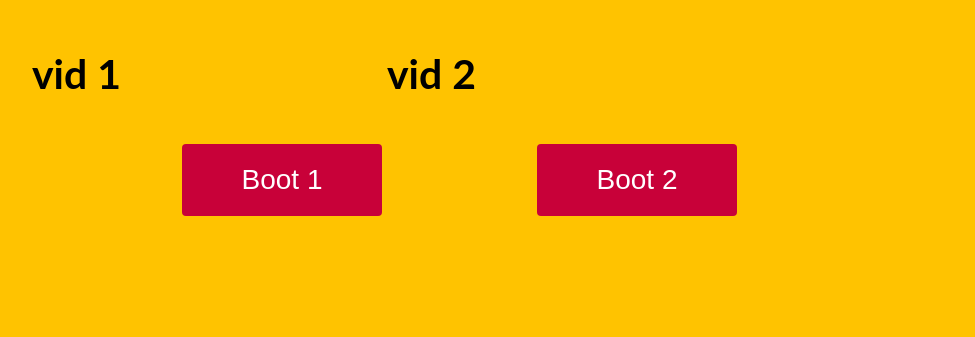
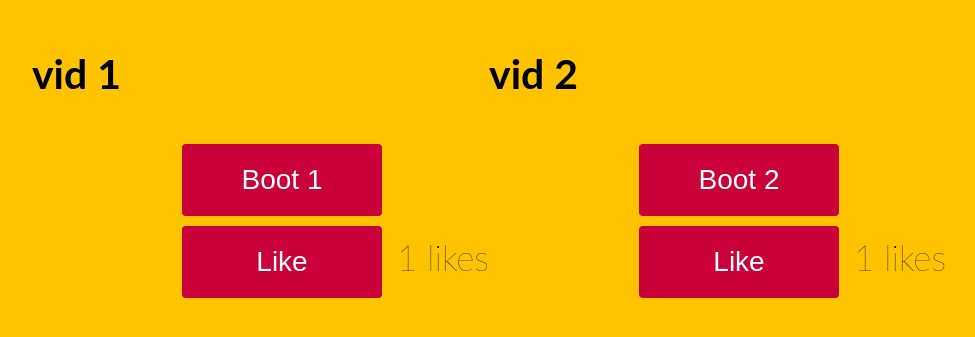
Before and after one commit to cassandralem/calgilcass, a Python web app: template templates/home.html in a window 1280 px wide. Shown: the top 337 px of the page, without its empty margins (126-1101 px from the left). Run offline with Jinja, Linux system fonts and the light colour scheme; the template is opened without the code that fills it: most values are stand-ins (such as "Sample title", 1, 10 or a date in 2020); some libraries are stand-ins or nearby versions; some web fonts are replaced.

Commit message:
Added some like buttons

```diff
--- a/templates/home.html
+++ b/templates/home.html
@@ -15,6 +15,10 @@
           <h3>vid 1</h3>
           <span id="player1"></span>
           <button name="boot1">Boot 1</button>
+          <div class="like-container">
+            <button value="{{ videos[0].key.urlsafe() }}">Like</button>
+            <span class="likes">{{ videos[0].like_count }}</span> likes
+          </div>
         </div>
 
 
@@ -24,8 +28,14 @@
           <h3>vid 2</h3>
           <span id="player2"></span>
           <button name="boot2"> Boot 2</button>
+          <div class="like-container">
+            <button value="{{ videos[1].key.urlsafe() }}">Like</button>
+            <span class="likes">{{ videos[1].like_count }}</span> likes
+          </div>
         </div>
-    </form>
-</body>
+      </form>
+  </body>
+
+  <script src="https://ajax.googleapis.com/ajax/libs/jquery/3.2.1/jquery.min.js"></script>
   <script src="/javascript/home.js"></script>
 </html>
```
Also changed, not shown: main.py (+30 -5 lines).
